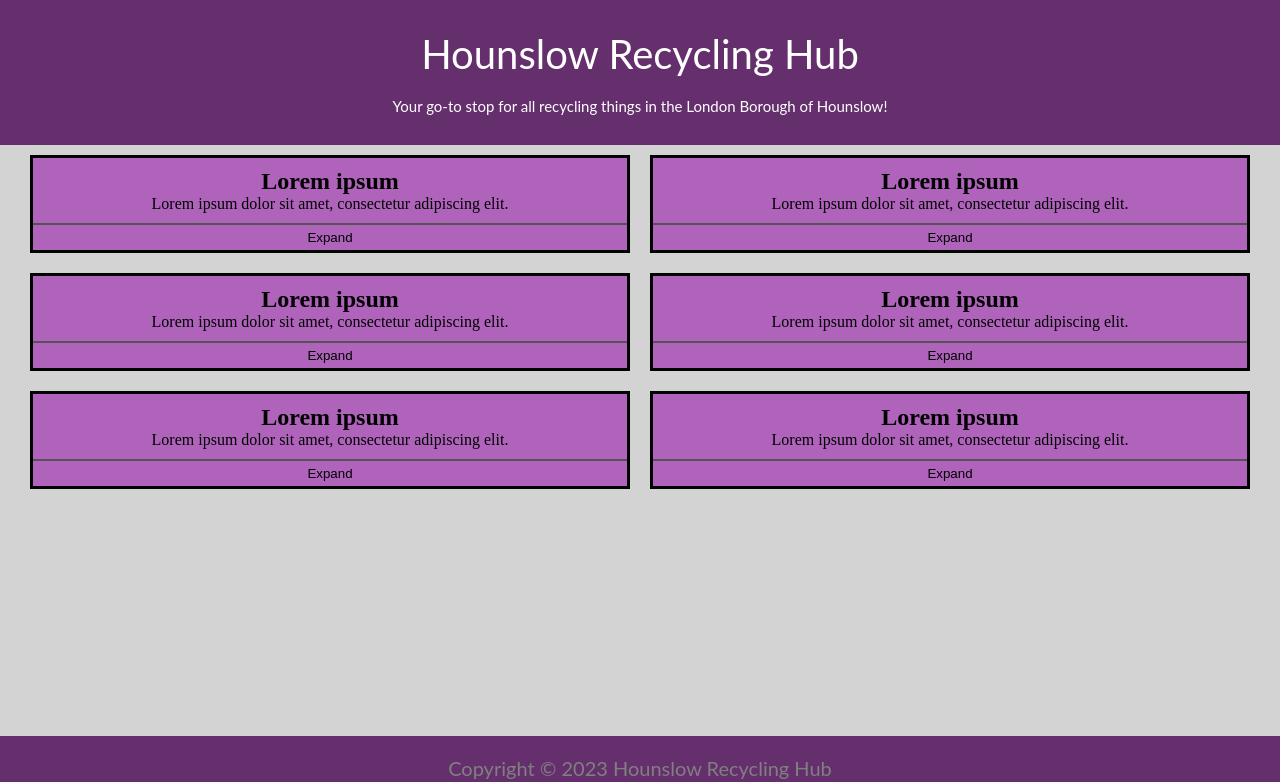
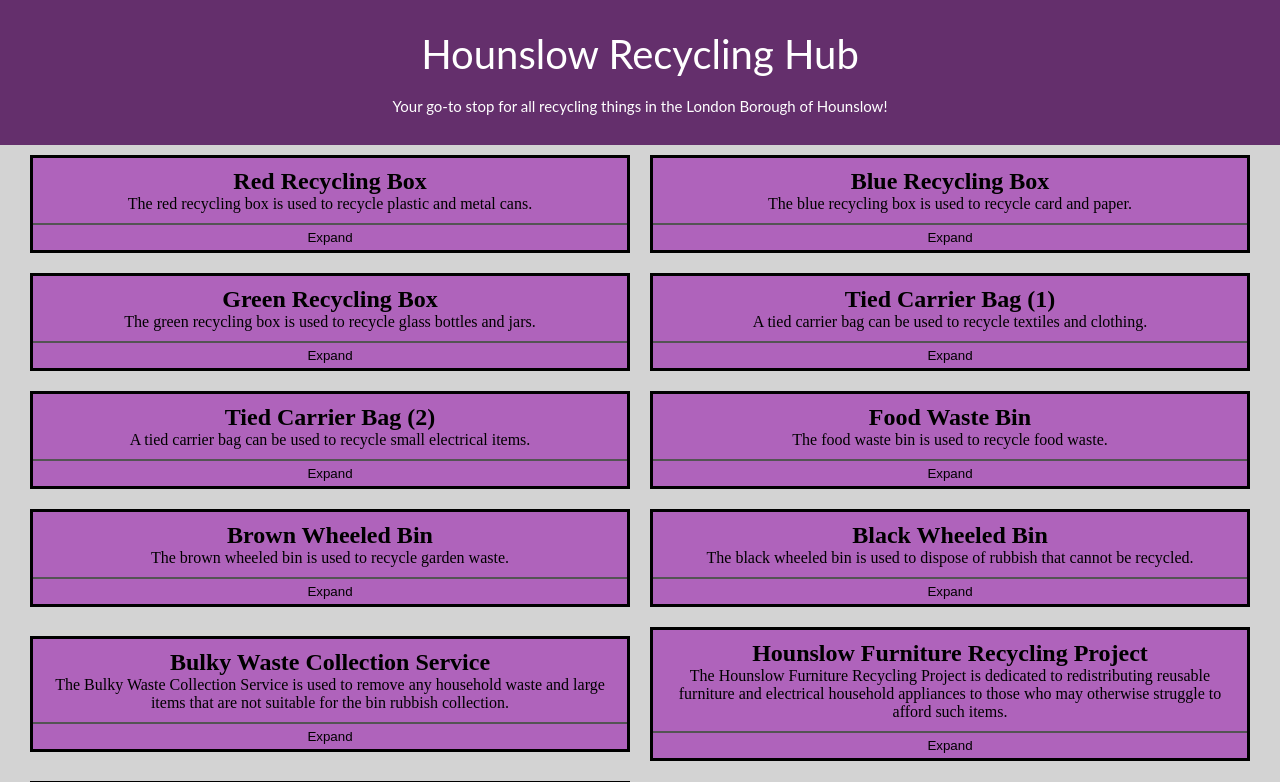
Before and after one commit to ajn2020/test, a Next.js app: page / in a window 1280 px wide. Shown: the top 782 px of the page. Built offline with nearby package versions, Linux system fonts and the light colour scheme.

Commit message:
Change accordions to display recycling services

```diff
--- a/components/AccordionGrid.tsx
+++ b/components/AccordionGrid.tsx
@@ -5,43 +5,78 @@ export default function AccordionGrid() {
     <div className='accordion-grid-container'>
       <div className='accordion-grid-item'>
       <RecyclingServiceAccordion
-          title="Lorem ipsum"
-          description="Lorem ipsum dolor sit amet, consectetur adipiscing elit."
+          title="Red Recycling Box"
+          description="The red recycling box is used to recycle plastic and metal cans."
           content="Lorem ipsum dolor sit amet, consectetur adipiscing elit. Quisque et pretium orci. Aliquam nec maximus felis, nec fringilla augue. In turpis lorem, tincidunt eget mi non, lobortis condimentum turpis. Pellentesque fermentum lorem et enim vulputate varius. Nam sit amet convallis orci. Etiam lorem turpis, dignissim id sapien at, sodales finibus arcu. Curabitur auctor vehicula turpis, ac mollis neque maximus eu. Integer blandit placerat pellentesque. Nullam auctor lorem nec ante finibus venenatis. Morbi quis felis velit. Curabitur id felis ultrices, auctor mi in, viverra enim. Quisque iaculis tellus quis velit blandit consequat. Quisque in congue neque, eget lacinia elit. Cras malesuada maximus varius. Curabitur eget maximus nibh. Ut a eleifend velit, sed tempor est. Vestibulum ante ipsum primis in faucibus orci luctus et ultrices posuere cubilia curae; Donec vel sem sagittis, volutpat elit sit amet, malesuada erat."
         />
       </div>
       <div className='accordion-grid-item'>
       <RecyclingServiceAccordion
-          title="Lorem ipsum"
-          description="Lorem ipsum dolor sit amet, consectetur adipiscing elit."
+          title="Blue Recycling Box"
+          description="The blue recycling box is used to recycle card and paper."
           content="Lorem ipsum dolor sit amet, consectetur adipiscing elit. Quisque et pretium orci. Aliquam nec maximus felis, nec fringilla augue. In turpis lorem, tincidunt eget mi non, lobortis condimentum turpis. Pellentesque fermentum lorem et enim vulputate varius. Nam sit amet convallis orci. Etiam lorem turpis, dignissim id sapien at, sodales finibus arcu. Curabitur auctor vehicula turpis, ac mollis neque maximus eu. Integer blandit placerat pellentesque. Nullam auctor lorem nec ante finibus venenatis. Morbi quis felis velit. Curabitur id felis ultrices, auctor mi in, viverra enim. Quisque iaculis tellus quis velit blandit consequat. Quisque in congue neque, eget lacinia elit. Cras malesuada maximus varius. Curabitur eget maximus nibh. Ut a eleifend velit, sed tempor est. Vestibulum ante ipsum primis in faucibus orci luctus et ultrices posuere cubilia curae; Donec vel sem sagittis, volutpat elit sit amet, malesuada erat."
         />
       </div>
       <div className='accordion-grid-item'>
       <RecyclingServiceAccordion
-          title="Lorem ipsum"
-          description="Lorem ipsum dolor sit amet, consectetur adipiscing elit."
+          title="Green Recycling Box"
+          description="The green recycling box is used to recycle glass bottles and jars."
           content="Lorem ipsum dolor sit amet, consectetur adipiscing elit. Quisque et pretium orci. Aliquam nec maximus felis, nec fringilla augue. In turpis lorem, tincidunt eget mi non, lobortis condimentum turpis. Pellentesque fermentum lorem et enim vulputate varius. Nam sit amet convallis orci. Etiam lorem turpis, dignissim id sapien at, sodales finibus arcu. Curabitur auctor vehicula turpis, ac mollis neque maximus eu. Integer blandit placerat pellentesque. Nullam auctor lorem nec ante finibus venenatis. Morbi quis felis velit. Curabitur id felis ultrices, auctor mi in, viverra enim. Quisque iaculis tellus quis velit blandit consequat. Quisque in congue neque, eget lacinia elit. Cras malesuada maximus varius. Curabitur eget maximus nibh. Ut a eleifend velit, sed tempor est. Vestibulum ante ipsum primis in faucibus orci luctus et ultrices posuere cubilia curae; Donec vel sem sagittis, volutpat elit sit amet, malesuada erat."
         />
       </div>
       <div className='accordion-grid-item'>
       <RecyclingServiceAccordion
-          title="Lorem ipsum"
-          description="Lorem ipsum dolor sit amet, consectetur adipiscing elit."
+          title="Tied Carrier Bag (1)"
+          description="A tied carrier bag can be used to recycle textiles and clothing."
           content="Lorem ipsum dolor sit amet, consectetur adipiscing elit. Quisque et pretium orci. Aliquam nec maximus felis, nec fringilla augue. In turpis lorem, tincidunt eget mi non, lobortis condimentum turpis. Pellentesque fermentum lorem et enim vulputate varius. Nam sit amet convallis orci. Etiam lorem turpis, dignissim id sapien at, sodales finibus arcu. Curabitur auctor vehicula turpis, ac mollis neque maximus eu. Integer blandit placerat pellentesque. Nullam auctor lorem nec ante finibus venenatis. Morbi quis felis velit. Curabitur id felis ultrices, auctor mi in, viverra enim. Quisque iaculis tellus quis velit blandit consequat. Quisque in congue neque, eget lacinia elit. Cras malesuada maximus varius. Curabitur eget maximus nibh. Ut a eleifend velit, sed tempor est. Vestibulum ante ipsum primis in faucibus orci luctus et ultrices posuere cubilia curae; Donec vel sem sagittis, volutpat elit sit amet, malesuada erat."
         />
       </div>
       <div className='accordion-grid-item'>
       <RecyclingServiceAccordion
-          title="Lorem ipsum"
-          description="Lorem ipsum dolor sit amet, consectetur adipiscing elit."
+          title="Tied Carrier Bag (2)"
+          description="A tied carrier bag can be used to recycle small electrical items."
           content="Lorem ipsum dolor sit amet, consectetur adipiscing elit. Quisque et pretium orci. Aliquam nec maximus felis, nec fringilla augue. In turpis lorem, tincidunt eget mi non, lobortis condimentum turpis. Pellentesque fermentum lorem et enim vulputate varius. Nam sit amet convallis orci. Etiam lorem turpis, dignissim id sapien at, sodales finibus arcu. Curabitur auctor vehicula turpis, ac mollis neque maximus eu. Integer blandit placerat pellentesque. Nullam auctor lorem nec ante finibus venenatis. Morbi quis felis velit. Curabitur id felis ultrices, auctor mi in, viverra enim. Quisque iaculis tellus quis velit blandit consequat. Quisque in congue neque, eget lacinia elit. Cras malesuada maximus varius. Curabitur eget maximus nibh. Ut a eleifend velit, sed tempor est. Vestibulum ante ipsum primis in faucibus orci luctus et ultrices posuere cubilia curae; Donec vel sem sagittis, volutpat elit sit amet, malesuada erat."
         />
       </div>
       <div className='accordion-grid-item'>
       <RecyclingServiceAccordion
-          title="Lorem ipsum"
-          description="Lorem ipsum dolor sit amet, consectetur adipiscing elit."
+          title="Food Waste Bin"
+          description="The food waste bin is used to recycle food waste."
+          content="Lorem ipsum dolor sit amet, consectetur adipiscing elit. Quisque et pretium orci. Aliquam nec maximus felis, nec fringilla augue. In turpis lorem, tincidunt eget mi non, lobortis condimentum turpis. Pellentesque fermentum lorem et enim vulputate varius. Nam sit amet convallis orci. Etiam lorem turpis, dignissim id sapien at, sodales finibus arcu. Curabitur auctor vehicula turpis, ac mollis neque maximus eu. Integer blandit placerat pellentesque. Nullam auctor lorem nec ante finibus venenatis. Morbi quis felis velit. Curabitur id felis ultrices, auctor mi in, viverra enim. Quisque iaculis tellus quis velit blandit consequat. Quisque in congue neque, eget lacinia elit. Cras malesuada maximus varius. Curabitur eget maximus nibh. Ut a eleifend velit, sed tempor est. Vestibulum ante ipsum primis in faucibus orci luctus et ultrices posuere cubilia curae; Donec vel sem sagittis, volutpat elit sit amet, malesuada erat."
+        />
+      </div>
+      <div className='accordion-grid-item'>
+      <RecyclingServiceAccordion
+          title="Brown Wheeled Bin"
+          description="The brown wheeled bin is used to recycle garden waste."
+          content="Lorem ipsum dolor sit amet, consectetur adipiscing elit. Quisque et pretium orci. Aliquam nec maximus felis, nec fringilla augue. In turpis lorem, tincidunt eget mi non, lobortis condimentum turpis. Pellentesque fermentum lorem et enim vulputate varius. Nam sit amet convallis orci. Etiam lorem turpis, dignissim id sapien at, sodales finibus arcu. Curabitur auctor vehicula turpis, ac mollis neque maximus eu. Integer blandit placerat pellentesque. Nullam auctor lorem nec ante finibus venenatis. Morbi quis felis velit. Curabitur id felis ultrices, auctor mi in, viverra enim. Quisque iaculis tellus quis velit blandit consequat. Quisque in congue neque, eget lacinia elit. Cras malesuada maximus varius. Curabitur eget maximus nibh. Ut a eleifend velit, sed tempor est. Vestibulum ante ipsum primis in faucibus orci luctus et ultrices posuere cubilia curae; Donec vel sem sagittis, volutpat elit sit amet, malesuada erat."
+        />
+      </div>
+      <div className='accordion-grid-item'>
+      <RecyclingServiceAccordion
+          title="Black Wheeled Bin"
+          description="The black wheeled bin is used to dispose of rubbish that cannot be recycled."
+          content="Lorem ipsum dolor sit amet, consectetur adipiscing elit. Quisque et pretium orci. Aliquam nec maximus felis, nec fringilla augue. In turpis lorem, tincidunt eget mi non, lobortis condimentum turpis. Pellentesque fermentum lorem et enim vulputate varius. Nam sit amet convallis orci. Etiam lorem turpis, dignissim id sapien at, sodales finibus arcu. Curabitur auctor vehicula turpis, ac mollis neque maximus eu. Integer blandit placerat pellentesque. Nullam auctor lorem nec ante finibus venenatis. Morbi quis felis velit. Curabitur id felis ultrices, auctor mi in, viverra enim. Quisque iaculis tellus quis velit blandit consequat. Quisque in congue neque, eget lacinia elit. Cras malesuada maximus varius. Curabitur eget maximus nibh. Ut a eleifend velit, sed tempor est. Vestibulum ante ipsum primis in faucibus orci luctus et ultrices posuere cubilia curae; Donec vel sem sagittis, volutpat elit sit amet, malesuada erat."
+        />
+      </div>
+      <div className='accordion-grid-item'>
+      <RecyclingServiceAccordion
+          title="Bulky Waste Collection Service"
+          description="The Bulky Waste Collection Service is used to remove any household waste and large items that are not suitable for the bin rubbish collection."
+          content="Lorem ipsum dolor sit amet, consectetur adipiscing elit. Quisque et pretium orci. Aliquam nec maximus felis, nec fringilla augue. In turpis lorem, tincidunt eget mi non, lobortis condimentum turpis. Pellentesque fermentum lorem et enim vulputate varius. Nam sit amet convallis orci. Etiam lorem turpis, dignissim id sapien at, sodales finibus arcu. Curabitur auctor vehicula turpis, ac mollis neque maximus eu. Integer blandit placerat pellentesque. Nullam auctor lorem nec ante finibus venenatis. Morbi quis felis velit. Curabitur id felis ultrices, auctor mi in, viverra enim. Quisque iaculis tellus quis velit blandit consequat. Quisque in congue neque, eget lacinia elit. Cras malesuada maximus varius. Curabitur eget maximus nibh. Ut a eleifend velit, sed tempor est. Vestibulum ante ipsum primis in faucibus orci luctus et ultrices posuere cubilia curae; Donec vel sem sagittis, volutpat elit sit amet, malesuada erat."
+        />
+      </div>
+      <div className='accordion-grid-item'>
+      <RecyclingServiceAccordion
+          title="Hounslow Furniture Recycling Project"
+          description="The Hounslow Furniture Recycling Project is dedicated to redistributing reusable furniture and electrical household appliances to those who may otherwise struggle to afford such items."
+          content="Lorem ipsum dolor sit amet, consectetur adipiscing elit. Quisque et pretium orci. Aliquam nec maximus felis, nec fringilla augue. In turpis lorem, tincidunt eget mi non, lobortis condimentum turpis. Pellentesque fermentum lorem et enim vulputate varius. Nam sit amet convallis orci. Etiam lorem turpis, dignissim id sapien at, sodales finibus arcu. Curabitur auctor vehicula turpis, ac mollis neque maximus eu. Integer blandit placerat pellentesque. Nullam auctor lorem nec ante finibus venenatis. Morbi quis felis velit. Curabitur id felis ultrices, auctor mi in, viverra enim. Quisque iaculis tellus quis velit blandit consequat. Quisque in congue neque, eget lacinia elit. Cras malesuada maximus varius. Curabitur eget maximus nibh. Ut a eleifend velit, sed tempor est. Vestibulum ante ipsum primis in faucibus orci luctus et ultrices posuere cubilia curae; Donec vel sem sagittis, volutpat elit sit amet, malesuada erat."
+        />
+      </div>
+      <div className='accordion-grid-item'>
+      <RecyclingServiceAccordion
+          title="Clinical Waste Collection Service"
+          description="The Clinical Waste Collection Service can be used to collect waste that is considered as hazardous and can be infectious to others."
           content="Lorem ipsum dolor sit amet, consectetur adipiscing elit. Quisque et pretium orci. Aliquam nec maximus felis, nec fringilla augue. In turpis lorem, tincidunt eget mi non, lobortis condimentum turpis. Pellentesque fermentum lorem et enim vulputate varius. Nam sit amet convallis orci. Etiam lorem turpis, dignissim id sapien at, sodales finibus arcu. Curabitur auctor vehicula turpis, ac mollis neque maximus eu. Integer blandit placerat pellentesque. Nullam auctor lorem nec ante finibus venenatis. Morbi quis felis velit. Curabitur id felis ultrices, auctor mi in, viverra enim. Quisque iaculis tellus quis velit blandit consequat. Quisque in congue neque, eget lacinia elit. Cras malesuada maximus varius. Curabitur eget maximus nibh. Ut a eleifend velit, sed tempor est. Vestibulum ante ipsum primis in faucibus orci luctus et ultrices posuere cubilia curae; Donec vel sem sagittis, volutpat elit sit amet, malesuada erat."
         />
       </div>
```
